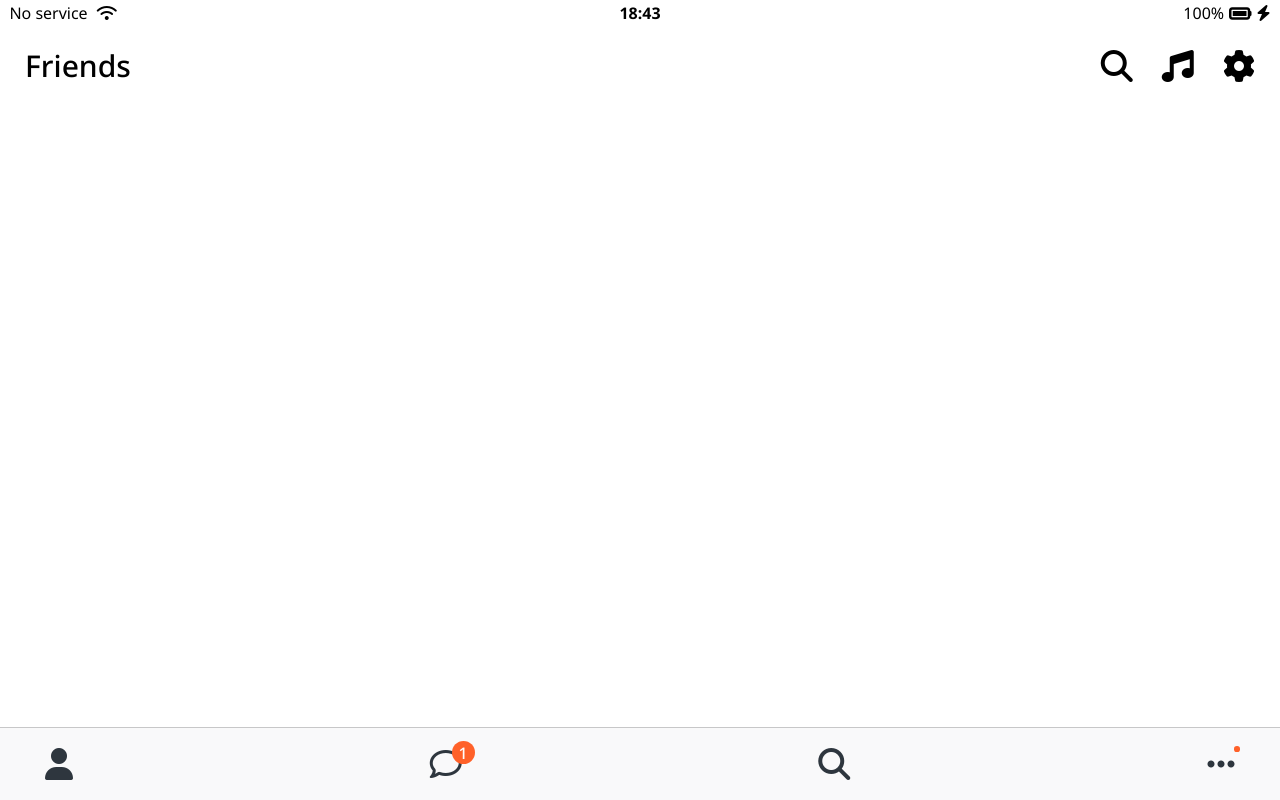
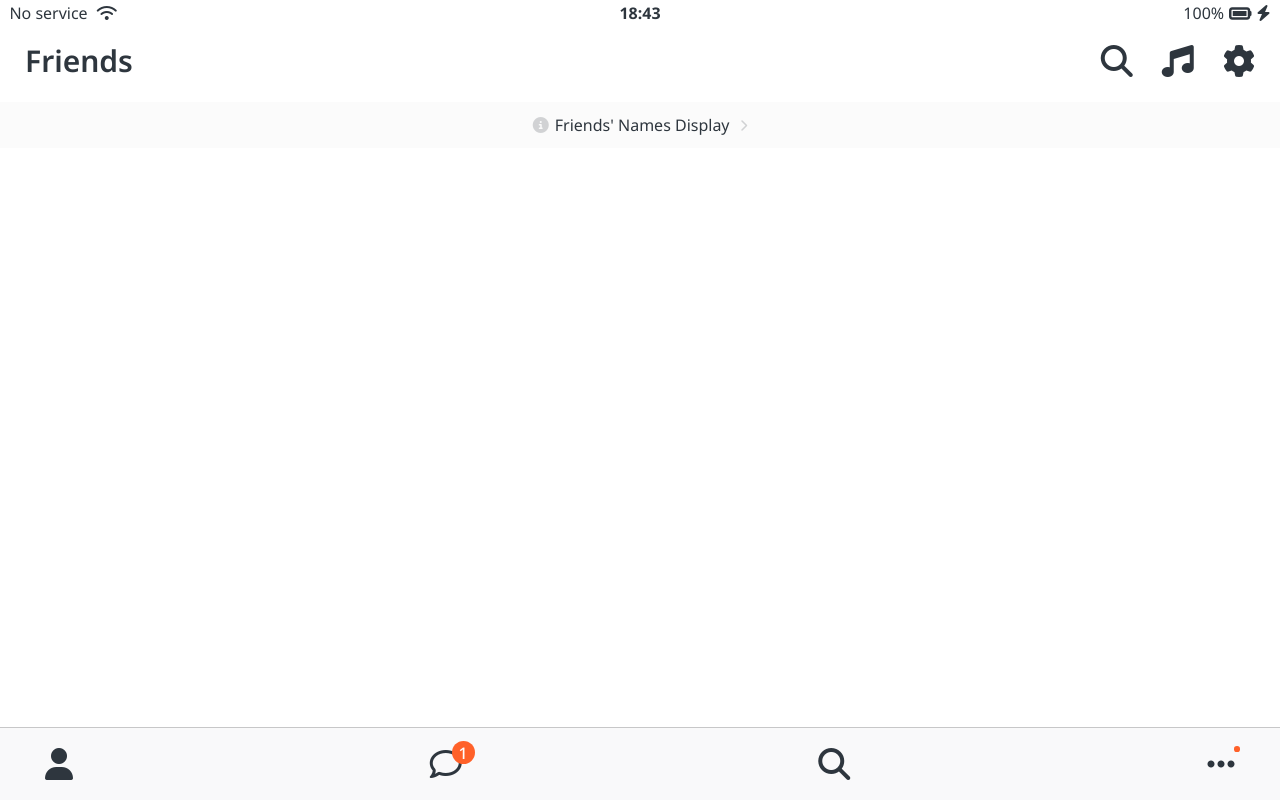
Before and after one commit to Jinyangchul/kokoa-clone, a plain HTML site: page friends.html in a window 1280 px wide. Drawn offline with Linux system fonts and the light colour scheme.

Commit message:
friends screen.css

```diff
--- a/css/components/screen-header.css
+++ b/css/components/screen-header.css
@@ -3,12 +3,12 @@
   justify-content: space-between;
   align-items: center;
   padding: 25px;
-  padding-top: 50px;
+  padding-top: 45px;
 }
 
 .screen-header__title {
   font-size: 30px;
-  font-weight: 500;
+  font-weight: 600;
 }
 
 .screen-header__icons span {
--- /dev/null
+++ b/css/screens/friends.css
@@ -0,0 +1,12 @@
+#friends-display-link {
+  text-align: center;
+  display: block;
+  background-color: #fbfbfb;
+  padding: 15px 0px;
+  font-size: 16px;
+}
+
+#friends-display-link i {
+  opacity: 20%;
+  margin: 0px 6px;
+}
--- a/css/style.css
+++ b/css/style.css
@@ -10,7 +10,9 @@
 
 /* Screens */
 @import "screens/login.css";
+@import "screens/friends.css";
 
 body {
+  color: #2e363e;
   font-family: "Noto Sans", sans-serif;
 }
--- a/friends.html
+++ b/friends.html
@@ -32,6 +32,8 @@
         </div>
     </header>
 
+    <a href="#" id="friends-display-link">
+        <i class="fas fa-info-circle"></i>Friends' Names Display <i class="fas fa-chevron-right fa-xs"></i></a>
     <nav class="nav">
         <ul class="nav__list">
             <li class="nav__btn"><a class="nav__link" href="#"><i class="fas fa-user fa-2x"></i></a></li>
```
